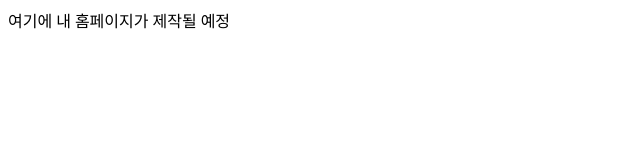
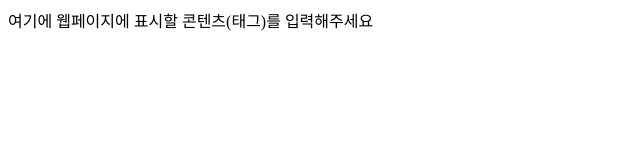
Before and after one commit to dltmdals5912/dltmdals5912, a plain HTML site: page index.html in a window 1280 px wide. Shown: the whole page, without its empty margins (0-640 px from the left). Drawn offline with Linux system fonts and the light colour scheme.

Commit message:
index.html을 생성함

```diff
--- a/index.html
+++ b/index.html
@@ -2,9 +2,9 @@
 <html lang="ko">
   <head>
     <meta charset="utf-8">
-    <title>내 홈페이지</title>
+    <title>여기에는 문서의 제목을 입력해주세요</title>
   </head>
   <body>
-    여기에 내 홈페이지가 제작될 예정
+    여기에 웹페이지에 표시할 콘텐츠(태그)를 입력해주세요
   </body>
 </html>
```
